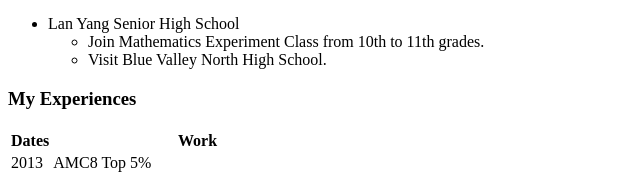
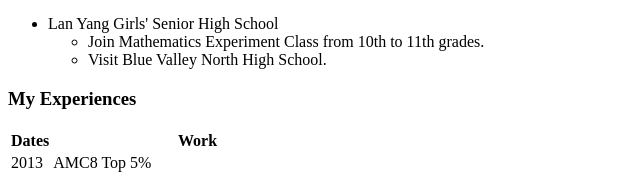
Before and after one commit to fisquid/cv, a plain HTML site: page index.html in a window 1280 px wide. Shown: the part 437-609 px from the top of the page, 0-640 px from the left. Drawn offline with Linux system fonts and the light colour scheme.

Commit message:
Add files via upload

```diff
--- a/index.html
+++ b/index.html
@@ -38,7 +38,7 @@
       <li>Started to read comic books in class.</li>
     </ul>
     <br>
-    <li>Lan Yang Senior High School</li>
+    <li>Lan Yang Girls' Senior High School</li>
     <ul>
       <li>Join Mathematics Experiment Class from 10th to 11th grades.</li>
       <li>Visit Blue Valley North High School.</li>
```
